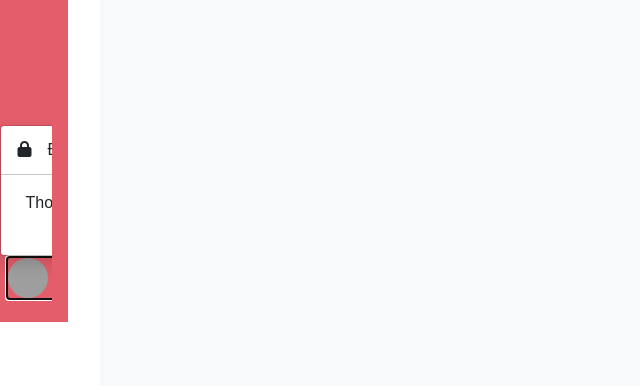
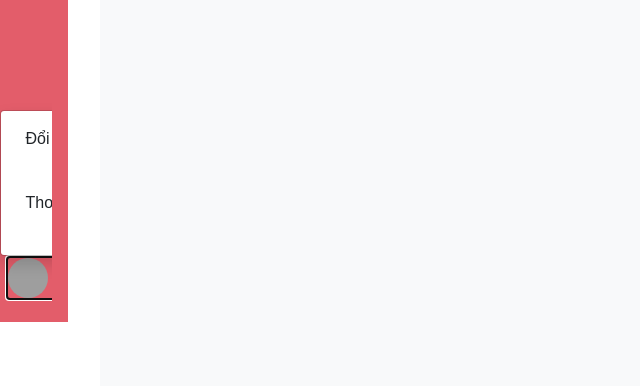
Before and after one commit to duckienylh/project-CNW, a PHP site: page /admin/class.php in a window 1280 px wide, after a click on "admin". Shown: the part 478-864 px from the top of the page, without its empty margins (0-640 px from the left). Run offline with PHP 8.4, Linux system fonts and the light colour scheme; a user stored in the database is signed in; data comes from the database, SQL or seed files in the repository; some libraries are stand-ins or nearby versions; grey boxes are pictures that could not be loaded.

Commit message:
fix headerad

```diff
--- a/admin/headerad.php
+++ b/admin/headerad.php
@@ -15,7 +15,7 @@ $client_user = $_SESSION['current_user'];
     <link href="https://cdn.jsdelivr.net/npm/bootstrap@5.1.3/dist/css/bootstrap.min.css" rel="stylesheet" integrity="sha384-1BmE4kWBq78iYhFldvKuhfTAU6auU8tT94WrHftjDbrCEXSU1oBoqyl2QvZ6jIW3" crossorigin="anonymous">
     <link rel="stylesheet" href="https://cdnjs.cloudflare.com/ajax/libs/font-awesome/6.0.0-beta2/css/all.min.css">
     <link rel="stylesheet" type="text/css" href="https://cdn.datatables.net/1.11.3/css/jquery.dataTables.min.css">
-    <script src="https://code.jquery.com/jquery-3.6.0.min.js" integrity="sha256-/xUj+3OJU5yExlq6GSYGSHk7tPXikynS7ogEvDej/m4=" crossorigin="anonymous"></script>
+    <script src="https://code.jquery.com/jquery-3.5.1.js"></script>
     <script src="https://cdn.datatables.net/1.11.3/js/jquery.dataTables.min.js"></script>
     <link rel="stylesheet" href="../assets/css/style.css">
     <title>Quản Lý Học Sinh</title>
@@ -59,10 +59,7 @@ $client_user = $_SESSION['current_user'];
                     <span class="d-none d-sm-inline mx-1"><?php echo $client_user['user_name']; ?></span>
                 </a>
                 <ul class="dropdown-menu dropdown-menu-light shadow">
-                    <li><a class="dropdown-item" href="../change-password.php"><span class="nav_name"><i class="fas fa-lock me-3"></i>Đổi mật khẩu</span></a></li>
-                    <li>
-                        <hr class="dropdown-divider">
-                    </li>
+                    <li><a class="dropdown-item nav_link" href="../change-password.php"><span class="nav_name">Đổi mật khẩu</span></a></li>
                     <li><a class="dropdown-item nav_link" href="../logout.php"><span class="nav_name">Thoát</span></a></li>
                 </ul>
             </div>
```
